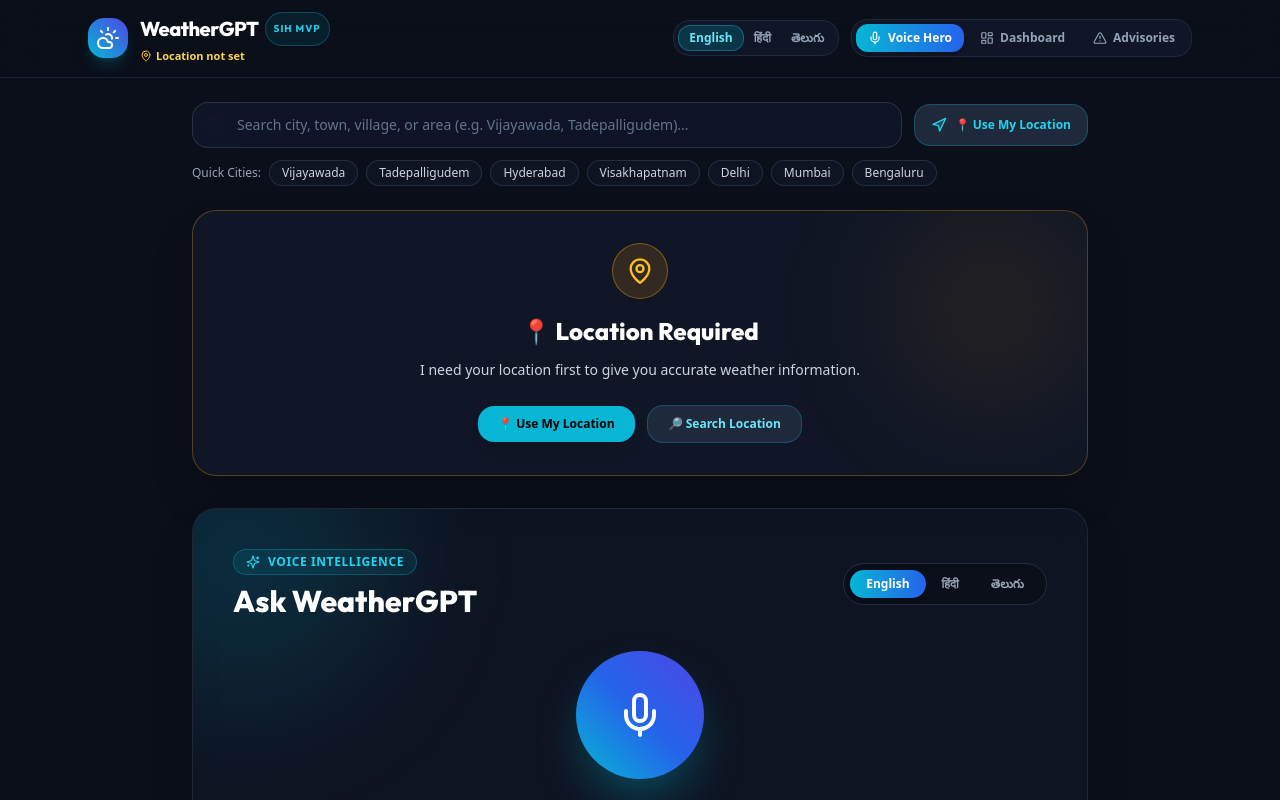
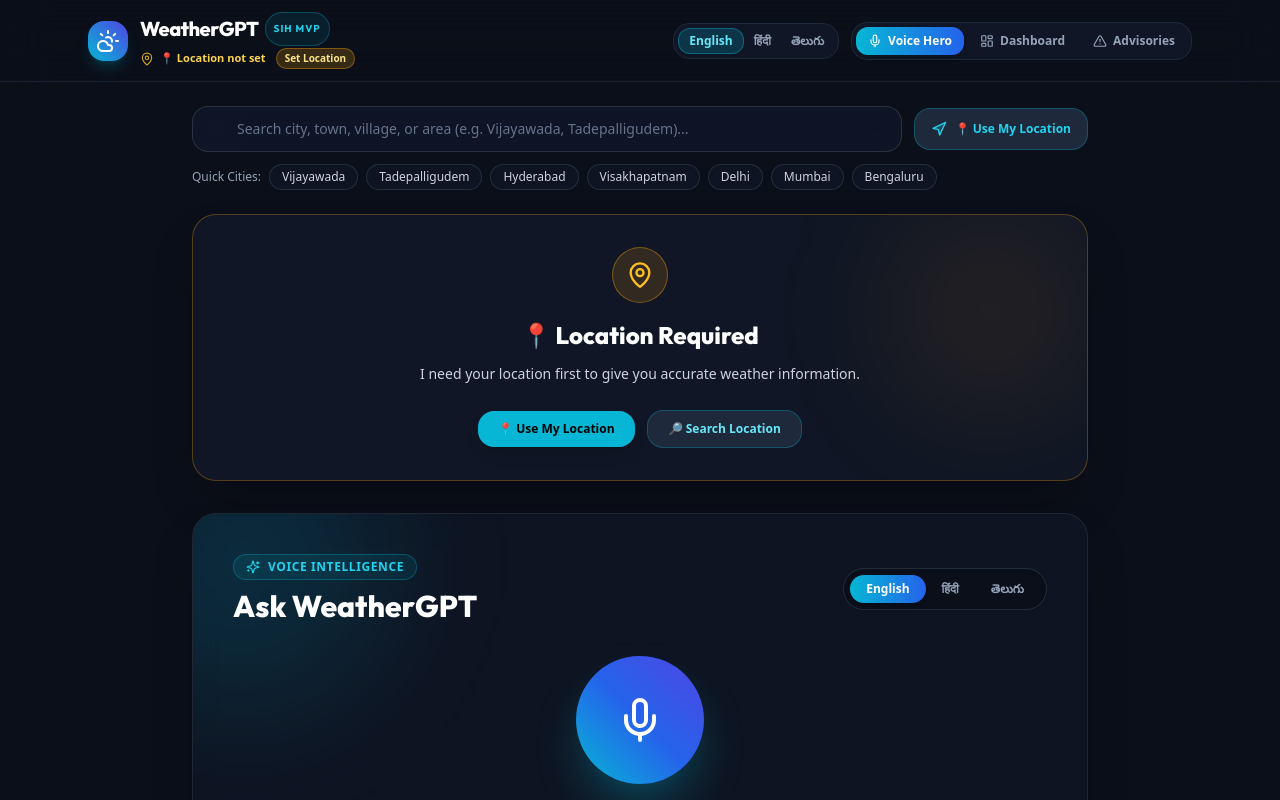
Before and after one commit to VINOLIYAKONTIPUDI/WeatherGPT, a React (Vite) app in the folder frontend/: page / in a window 1280 px wide. Shown: the top 800 px of the page. Built offline with nearby package versions, Linux system fonts and the light colour scheme.

Commit message:
feat: implement persistent location state, location required experience, explicit location override, and centralized Indian language config

```diff
--- a/frontend/src/App.jsx
+++ b/frontend/src/App.jsx
@@ -16,23 +16,23 @@
 export default function App() {
   const [activeTab, setActiveTab] = useState('dashboard');
 
-  // Load saved location on app startup or null if not set
+  // 1. Single Source of Truth for Active Location (stored in localStorage)
   const [currentLocation, setCurrentLocation] = useState(() => {
     try {
       const saved = localStorage.getItem(LOCATION_STORAGE_KEY);
       if (saved) {
         const parsed = JSON.parse(saved);
-        if (parsed && typeof parsed.latitude === 'number' && typeof parsed.longitude === 'number') {
+        if (parsed && typeof parsed.latitude === 'number' && typeof parsed.longitude === 'number' && (parsed.latitude !== 0 || parsed.longitude !== 0)) {
           return parsed;
         }
       }
     } catch (e) {
       console.warn('Failed to parse saved location from localStorage:', e);
     }
-    return null;
+    return null; // Location Required State
   });
 
-  // Load saved language on app startup or default to en-IN
+  // 2. Language Selection State (stored in localStorage)
   const [language, setLanguage] = useState(() => {
     try {
       const saved = localStorage.getItem(LANGUAGE_STORAGE_KEY);
@@ -47,7 +47,7 @@
 
   // Load weather & advisories when location changes
   const loadLocationWeather = useCallback(async (loc) => {
-    if (!loc || typeof loc.latitude !== 'number' || typeof loc.longitude !== 'number') {
+    if (!loc || typeof loc.latitude !== 'number' || typeof loc.longitude !== 'number' || (loc.latitude === 0 && loc.longitude === 0)) {
       setWeatherData(null);
       setAlertsData(null);
       return;
@@ -88,7 +88,22 @@
   }, [language]);
 
   const handleLocationChange = (newLoc) => {
-    setCurrentLocation(newLoc);
+    if (!newLoc) {
+      setCurrentLocation(null);
+      return;
+    }
+    const formatted = {
+      latitude: newLoc.latitude,
+      longitude: newLoc.longitude,
+      city: newLoc.city || newLoc.name || '',
+      state: newLoc.state || newLoc.admin1 || '',
+      country: newLoc.country || 'India',
+      displayName: newLoc.displayName || newLoc.display_name || `${newLoc.name || newLoc.city}, ${newLoc.country || 'India'}`,
+      source: newLoc.source || 'search',
+      name: newLoc.name || newLoc.city,
+      admin1: newLoc.admin1 || newLoc.state || ''
+    };
+    setCurrentLocation(formatted);
   };
 
   return (
@@ -111,7 +126,7 @@
           language={language}
         />
 
-        {/* Location Required State Banner if no location is selected */}
+        {/* Location Required State Banner if no location is set */}
         {!currentLocation && (
           <div className="w-full max-w-4xl mx-auto mb-8 p-6 sm:p-8 rounded-3xl bg-dark-800/90 border border-amber-500/30 shadow-2xl text-center relative overflow-hidden">
             <div className="absolute top-0 right-0 w-48 h-48 bg-amber-500/10 rounded-full blur-3xl pointer-events-none" />
@@ -186,6 +201,8 @@
         {/* Tab 2: Dashboard & Forecast Deep Dive */}
         {activeTab === 'forecast' && (
           <div>
+            {currentLocation ? (
+              <>
                 <WeatherCard
                   weatherData={weatherData}
                   location={currentLocation}
@@ -202,12 +219,22 @@
                   location={currentLocation}
                   currentWeather={weatherData?.current}
                 />
+              </>
+            ) : (
+              <div className="text-center py-12 text-slate-400">
+                <MapPin className="w-12 h-12 text-amber-400 mx-auto mb-3" />
+                <p className="font-semibold text-lg text-white">Location required to view detailed dashboard & maps.</p>
+                <p className="text-xs mt-1">Please select your location using the search bar above or click "Use My Location".</p>
+              </div>
+            )}
           </div>
         )}
 
         {/* Tab 3: Advisories & Active Safety Alerts */}
         {activeTab === 'alerts' && (
           <div>
+            {currentLocation ? (
+              <>
                 {alertsData && (
                   <AdvisoryCard alerts={alertsData.alerts} />
                 )}
@@ -216,6 +243,14 @@
                   weatherData={weatherData}
                   location={currentLocation}
                 />
+              </>
+            ) : (
+              <div className="text-center py-12 text-slate-400">
+                <MapPin className="w-12 h-12 text-amber-400 mx-auto mb-3" />
+                <p className="font-semibold text-lg text-white">Location required to view weather advisories.</p>
+                <p className="text-xs mt-1">Please select your location using the search bar above or click "Use My Location".</p>
+              </div>
+            )}
           </div>
         )}
       </main>
--- a/frontend/src/components/Navbar.jsx
+++ b/frontend/src/components/Navbar.jsx
@@ -1,6 +1,6 @@
 import React from 'react';
-import { Mic, LayoutDashboard, AlertTriangle, CloudSun, MapPin, Globe } from 'lucide-react';
-import { LANGUAGES } from '../constants/languages';
+import { Mic, LayoutDashboard, AlertTriangle, CloudSun, MapPin } from 'lucide-react';
+import { getTranslation } from '../constants/languages';
 
 export default function Navbar({
   activeTab,
@@ -11,12 +11,12 @@
   setLanguage
 }) {
   const displayLocation = currentLocation
-    ? `${currentLocation.name || currentLocation.city || 'Selected Location'}${
-        currentLocation.admin1 || currentLocation.state
-          ? `, ${currentLocation.admin1 || currentLocation.state}`
+    ? `${currentLocation.city || currentLocation.name || 'Selected Location'}${
+        currentLocation.state || currentLocation.admin1
+          ? `, ${currentLocation.state || currentLocation.admin1}`
           : ''
       }`
-    : 'Location not set';
+    : getTranslation(language, 'locationNotSet');
 
   return (
     <header className="sticky top-0 z-40 backdrop-blur-xl bg-dark-900/80 border-b border-slate-800/80 mb-6">
@@ -35,11 +35,32 @@
             </h1>
 
             {/* Prominent Active Location Indicator */}
-            <div className="flex items-center gap-1 text-[11px] font-semibold mt-0.5">
-              <MapPin className={`w-3 h-3 ${currentLocation ? 'text-cyan-400' : 'text-amber-400'}`} />
-              <span className={currentLocation ? 'text-cyan-300' : 'text-amber-300'}>
+            <div className="flex items-center gap-1.5 text-[11px] font-semibold mt-0.5">
+              <MapPin className={`w-3.5 h-3.5 ${currentLocation ? 'text-cyan-400' : 'text-amber-400 animate-pulse'}`} />
+              <span className={currentLocation ? 'text-cyan-300' : 'text-amber-300 font-bold'}>
                 {displayLocation}
               </span>
+              {currentLocation ? (
+                <button
+                  onClick={() => {
+                    const input = document.querySelector('input[type="text"]');
+                    if (input) input.focus();
+                  }}
+                  className="text-[10px] text-slate-400 hover:text-cyan-300 underline ml-1"
+                >
+                  ({getTranslation(language, 'changeLocation')})
+                </button>
+              ) : (
+                <button
+                  onClick={() => {
+                    const btn = document.getElementById('btn-use-my-location');
+                    if (btn) btn.click();
+                  }}
+                  className="text-[10px] bg-amber-500/20 hover:bg-amber-500/30 text-amber-200 px-2 py-0.5 rounded-full border border-amber-500/40 ml-1 transition-all"
+                >
+                  {getTranslation(language, 'setLocation')}
+                </button>
+              )}
             </div>
           </div>
         </div>
--- a/frontend/src/constants/languages.js
+++ b/frontend/src/constants/languages.js
@@ -1,30 +1,11 @@
 // Centralized Multilingual Configuration & UI Strings for WeatherGPT
 
 export const LANGUAGES = {
-  'en-IN': {
-    code: 'en-IN',
-    shortCode: 'en',
-    name: 'English',
-    nativeName: 'English',
-    speechLang: 'en-IN',
-  },
-  'hi-IN': {
-    code: 'hi-IN',
-    shortCode: 'hi',
-    name: 'Hindi',
-    nativeName: 'हिन्दी',
-    speechLang: 'hi-IN',
-  },
-  'te-IN': {
-    code: 'te-IN',
-    shortCode: 'te',
-    name: 'Telugu',
-    nativeName: 'తెలుగు',
-    speechLang: 'te-IN',
-  },
-  // Extensible structure for additional Indian languages
+  'en-IN': { code: 'en-IN', shortCode: 'en', name: 'English', nativeName: 'English', speechLang: 'en-IN' },
+  'hi-IN': { code: 'hi-IN', shortCode: 'hi', name: 'Hindi', nativeName: 'हिन्दी', speechLang: 'hi-IN' },
+  'te-IN': { code: 'te-IN', shortCode: 'te', name: 'Telugu', nativeName: 'తెలుగు', speechLang: 'te-IN' },
   'ta-IN': { code: 'ta-IN', shortCode: 'ta', name: 'Tamil', nativeName: 'தமிழ்', speechLang: 'ta-IN' },
-  'kn-IN': { code: 'kn-IN', shortCode: 'kn', name: 'Kannada', nativeName: 'తెలుగు/ಕನ್ನಡ', speechLang: 'kn-IN' },
+  'kn-IN': { code: 'kn-IN', shortCode: 'kn', name: 'Kannada', nativeName: 'ಕನ್ನಡ', speechLang: 'kn-IN' },
   'ml-IN': { code: 'ml-IN', shortCode: 'ml', name: 'Malayalam', nativeName: 'മലയാളം', speechLang: 'ml-IN' },
   'mr-IN': { code: 'mr-IN', shortCode: 'mr', name: 'Marathi', nativeName: 'मराठी', speechLang: 'mr-IN' },
   'bn-IN': { code: 'bn-IN', shortCode: 'bn', name: 'Bengali', nativeName: 'বাংলা', speechLang: 'bn-IN' },
@@ -32,6 +13,8 @@
   'pa-IN': { code: 'pa-IN', shortCode: 'pa', name: 'Punjabi', nativeName: 'ਪੰਜਾਬੀ', speechLang: 'pa-IN' },
   'gu-IN': { code: 'gu-IN', shortCode: 'gu', name: 'Gujarati', nativeName: 'ગુજરાતી', speechLang: 'gu-IN' },
 };
+
+export const PRIMARY_LANGUAGES = ['en-IN', 'hi-IN', 'te-IN'];
 
 export const UI_TRANSLATIONS = {
   'en-IN': {
@@ -102,10 +85,42 @@
       "ఈ మధ్యాహ్నం ఎంత వేడిగా ఉంటుంది?",
       "రేపు ప్రయాణం సురక్షితమేనా?"
     ]
+  },
+  'ta-IN': {
+    locationRequiredTitle: "📍 இருப்பிடம் தேவை",
+    locationRequiredMessage: "துல்லியமான வானிலை தகவலை வழங்க உங்கள் இருப்பிடம் தேவை.",
+    useMyLocation: "📍 என் இருப்பிடத்தைப் பயன்படுத்து",
+    searchLocation: "🔎 இருப்பிடத்தைத் தேடு",
+    searchPlaceholder: "நகரம் அல்லது பகுதியைத் தேடவும்...",
+    locationNotSet: "📍 இருப்பிடம் அமைக்கப்படவில்லை",
+    setLocation: "இருப்பிடத்தை அமை",
+    changeLocation: "இருப்பிடத்தை மாற்று",
+    tapToSpeak: "பேச தட்டவும்",
+    askAnything: "வானிலை பற்றி எதுவும் கேளுங்கள்",
+    listening: "🎙️ கேட்கிறது...",
+    checkingWeather: "வானிலை தகவலைப் பெறுகிறது...",
+    typePlaceholder: "உங்கள் கேள்வியை தட்டச்சு செய்க...",
+    quickQuestions: ["இன்று மழை பெய்யுமா?", "எனக்கு குடை தேவையா?", "நாளை வானிலை எப்படி இருக்கும்?"]
+  },
+  'kn-IN': {
+    locationRequiredTitle: "📍 ಸ್ಥಳದ ವಿವರ ಅಗತ್ಯವಿದೆ",
+    locationRequiredMessage: "ನಿಖರವಾದ ಹವಾಮಾನ ಮಾಹಿತಿಯನ್ನು ನೀಡಲು ನಿಮ್ಮ ಸ್ಥಳದ ವಿವರಗಳು ಬೇಕು.",
+    useMyLocation: "📍 ನನ್ನ ಸ್ಥಳ ಬಳಸಿ",
+    searchLocation: "🔎 ಸ್ಥಳ ಹುಡುಕಿ",
+    searchPlaceholder: "ನಗರ ಅಥವಾ ಪ್ರದೇಶ ಹುಡುಕಿ...",
+    locationNotSet: "📍 ಸ್ಥಳ ಹೊಂದಿಸಿಲ್ಲ",
+    setLocation: "ಸ್ಥಳ ಹೊಂದಿಸಿ",
+    changeLocation: "ಸ್ಥಳ ಬದಲಾಯಿಸಿ",
+    tapToSpeak: "ಮಾತನಾಡಲು ಸ್ಪರ್ಶಿಸಿ",
+    askAnything: "ಹವಾಮಾನದ ಬಗ್ಗೆ ಕೇಳಿ",
+    listening: "🎙️ ಆಲಿಸಲಾಗುತ್ತಿದೆ...",
+    checkingWeather: "ಹವಾಮಾನ ಪರಿಶೀಲಿಸಲಾಗುತ್ತಿದೆ...",
+    typePlaceholder: "ನಿಮ್ಮ ಪ್ರಶ್ನೆಯನ್ನು ಟೈಪ್ ಮಾಡಿ...",
+    quickQuestions: ["ಇಂದು ಮಳೆ ಬರುತ್ತದೆಯೇ?", "ನನಗೆ ಛತ್ರಿ ಬೇಕೇ?", "ನಾಳೆ ವಾತಾವರಣ ಹೇಗಿರುತ್ತದೆ?"]
   }
 };
 
 export function getTranslation(langCode, key) {
   const langKey = LANGUAGES[langCode] ? langCode : (langCode?.startsWith('te') ? 'te-IN' : (langCode?.startsWith('hi') ? 'hi-IN' : 'en-IN'));
-  return UI_TRANSLATIONS[langKey]?.[key] || UI_TRANSLATIONS['en-IN'][key] || '';
+  return UI_TRANSLATIONS[langKey]?.[key] || UI_TRANSLATIONS['en-IN']?.[key] || '';
 }
```
Also changed, not shown: 2 other files (tests, documents, lock files or other folders). Lines whose indentation alone changed are shown as unchanged.
